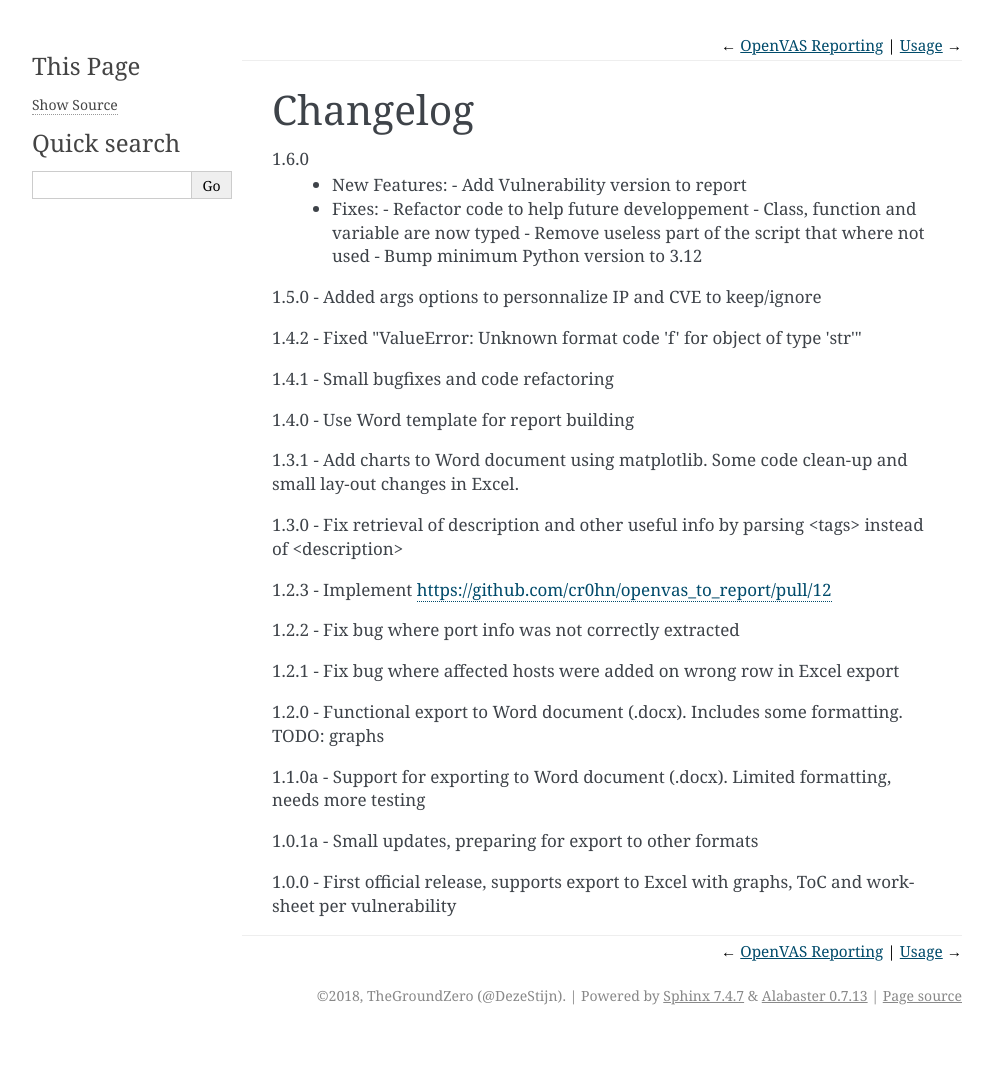
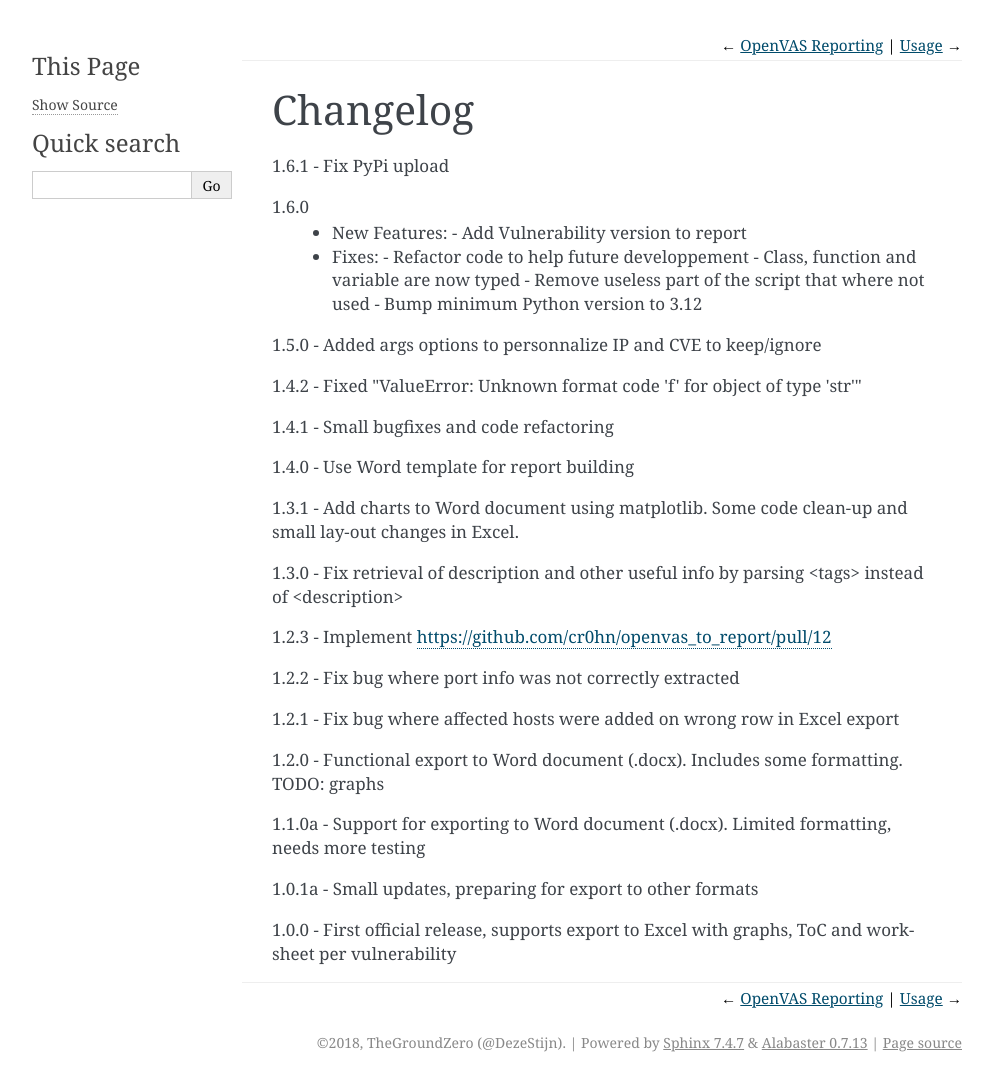
Before and after one commit to TheGroundZero/openvasreporting, a Sphinx documentation site: the page built from docs/changelog.rst, in a window 1280 px wide. Shown: the whole page, without its empty margins (148-1141 px from the left). Built offline with Sphinx 7.4.7, drawn with Linux system fonts in a browser that asks for light colours; before the commit the page ends 1035 px from its top, so only the background shows below that.

Commit message:
Update version no.

```diff
--- a/docs/changelog.rst
+++ b/docs/changelog.rst
@@ -1,5 +1,7 @@
 Changelog
 =========
+
+1.6.1  - Fix PyPi upload
 
 1.6.0
        - New Features:
--- a/docs/conf.py
+++ b/docs/conf.py
@@ -27,7 +27,7 @@
 # The short X.Y version
 version = '1.6'
 # The full version, including alpha/beta/rc tags
-release = '1.6.0'
+release = '1.6.1'
 
 
 # -- General configuration ---------------------------------------------------
@@ -88,7 +88,7 @@
     'touch_icon': 'img/OpenVASreporting.png',
     'logo_name': False,
     'github_user': 'TheGroundZero',
-    'github_repo': 'openvas_to_report',
+    'github_repo': 'openvasreporting',
     'github_button': True,
     'sidebar_collapse': False,
     'show_relbars': True,
--- a/setup.cfg
+++ b/setup.cfg
@@ -1,6 +1,6 @@
 [metadata]
 name = OpenVAS Reporting
-version = 1.6.0
+version = 1.6.1
 description = A tool to convert OpenVAS XML into reports.
 long_description = file: README.md, LICENSE, CHANGELOG
 long_description_content_type = text/markdown
```
Also changed, not shown: 1 other file.
